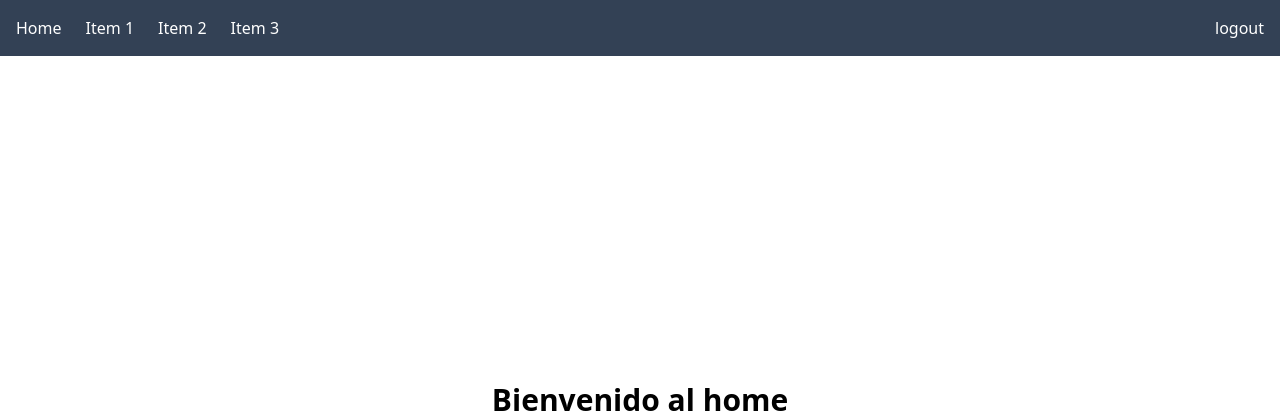
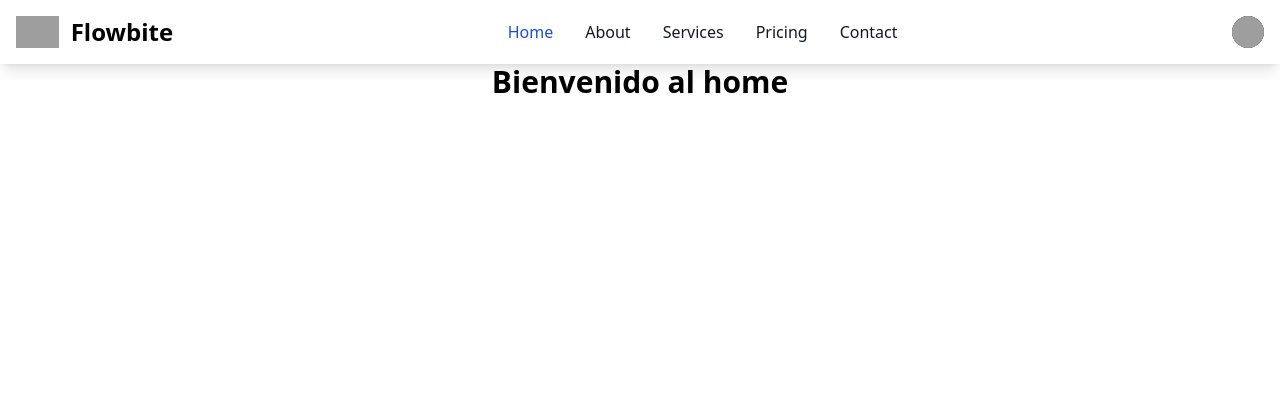
Before and after one commit to R-Berrocal/final-project, a PHP site: page /views/index.php in a window 1280 px wide. Shown: the top 420 px of the page. Run offline with PHP 8.4, Linux system fonts and the light colour scheme; the visitor is signed in with stand-in values (Sample User, id 1); some libraries are stand-ins or nearby versions; grey boxes are pictures that could not be loaded.

Commit message:
update login, navbar

```diff
--- a/models/user.php
+++ b/models/user.php
@@ -10,17 +10,17 @@ class UserModel extends Connection
 
     function getIdentification()
     {
-        return parent::validate($this->identification);
+        return mysqli_real_escape_string($this->connection, $this->identification);
     }
 
     function getEmail()
     {
-        return parent::validate($this->email);
+        return mysqli_real_escape_string($this->connection, $this->email);
     }
 
     function getPassword()
     {
-        return parent::validatePassword($this->password);
+        return password_hash($this->connection->real_escape_string($this->password), PASSWORD_BCRYPT, ['cost' => 4]);
     }
 
     function setIdentification($identification)
--- a/views/components/navbar.html
+++ /dev/null
@@ -1,39 +0,0 @@
-<nav class="flex justify-between w-full bg-slate-700 text-white p-4">
-  <div class="flex gap-6">
-    <a
-      class="no-underline hover:text-red-500 hover:underline"
-      aria-current="page"
-      href="/final-project/views"
-      >Home</a
-    >
-
-    <a
-      class="no-underline hover:text-red-500 hover:underline"
-      aria-current="page"
-      href="#"
-      >Item 1</a
-    >
-
-    <a
-      class="no-underline hover:text-red-500 hover:underline"
-      aria-current="page"
-      href="#"
-      >Item 2</a
-    >
-
-    <a
-      class="no-underline hover:text-red-500 hover:underline"
-      aria-current="page"
-      href="#"
-      >Item 3</a
-    >
-  </div>
-  <div>
-    <a
-      class="no-underline hover:text-red-500 hover:underline"
-      aria-current="page"
-      href="/final-project/controllers/logout.php"
-      >logout</a
-    >
-  </div>
-</nav>
--- /dev/null
+++ b/views/components/navbar.php
@@ -0,0 +1,62 @@
+
+
+<nav class="bg-white border-gray-200">
+  <div class="max-w-screen-xl flex flex-wrap items-center justify-between mx-auto p-4 shadow-lg">
+  <a href="https://flowbite.com/" class="flex items-center space-x-3 rtl:space-x-reverse">
+      <img src="https://flowbite.com/docs/images/logo.svg" class="h-8" alt="Flowbite Logo" />
+      <span class="self-center text-2xl font-semibold whitespace-nowrap">Flowbite</span>
+  </a>
+  <div class="flex items-center md:order-2 space-x-3 md:space-x-0 rtl:space-x-reverse">
+      <button type="button" class="flex text-sm bg-gray-800 rounded-full md:me-0 focus:ring-4 focus:ring-gray-300" id="user-menu-button" aria-expanded="false" data-dropdown-toggle="user-dropdown" data-dropdown-placement="bottom">
+        <span class="sr-only">Open user menu</span>
+        <img class="w-8 h-8 rounded-full" src="/docs/images/people/profile-picture-3.jpg" alt="user photo">
+      </button>
+      <!-- Dropdown menu -->
+      <div class="z-50 hidden my-4 text-base list-none bg-white divide-y divide-gray-100 rounded-lg shadow" id="user-dropdown">
+        <div class="px-4 py-3">
+          <span class="block text-sm text-gray-900"><?php echo ("$userLogued->identification")?></span>
+          <span class="block text-sm  text-gray-500 truncate "><?php echo ("$userLogued->email")?></span>
+        </div>
+        <ul class="py-2" aria-labelledby="user-menu-button">
+          <li>
+            <a href="#" class="block px-4 py-2 text-sm text-gray-700 hover:bg-gray-100">Dashboard</a>
+          </li>
+          <li>
+            <a href="#" class="block px-4 py-2 text-sm text-gray-700 hover:bg-gray-100">Settings</a>
+          </li>
+          <li>
+            <a href="#" class="block px-4 py-2 text-sm text-gray-700 hover:bg-gray-100">Earnings</a>
+          </li>
+          <li>
+            <a href="/final-project/controllers/logout.php" class="block px-4 py-2 text-sm text-gray-700 hover:bg-gray-100">Sign out</a>
+          </li>
+        </ul>
+      </div>
+      <button data-collapse-toggle="navbar-user" type="button" class="inline-flex items-center p-2 w-10 h-10 justify-center text-sm text-gray-500 rounded-lg md:hidden hover:bg-gray-100 focus:outline-none focus:ring-2 focus:ring-gray-200" aria-controls="navbar-user" aria-expanded="false">
+        <span class="sr-only">Open main menu</span>
+        <svg class="w-5 h-5" aria-hidden="true" xmlns="http://www.w3.org/2000/svg" fill="none" viewBox="0 0 17 14">
+            <path stroke="currentColor" stroke-linecap="round" stroke-linejoin="round" stroke-width="2" d="M1 1h15M1 7h15M1 13h15"/>
+        </svg>
+    </button>
+  </div>
+  <div class="items-center justify-between hidden w-full md:flex md:w-auto md:order-1" id="navbar-user">
+    <ul class="flex flex-col font-medium p-4 md:p-0 mt-4 border border-gray-100 rounded-lg bg-gray-50 md:space-x-8 rtl:space-x-reverse md:flex-row md:mt-0 md:border-0 md:bg-white">
+      <li>
+        <a href="#" class="block py-2 px-3 text-white bg-blue-700 rounded md:bg-transparent md:text-blue-700 md:p-0 md:dark:text-blue-500" aria-current="page">Home</a>
+      </li>
+      <li>
+        <a href="#" class="block py-2 px-3 text-gray-900 rounded hover:bg-gray-100 md:hover:bg-transparent md:hover:text-blue-700 md:p-0 ">About</a>
+      </li>
+      <li>
+        <a href="#" class="block py-2 px-3 text-gray-900 rounded hover:bg-gray-100 md:hover:bg-transparent md:hover:text-blue-700 md:p-0 ">Services</a>
+      </li>
+      <li>
+        <a href="#" class="block py-2 px-3 text-gray-900 rounded hover:bg-gray-100 md:hover:bg-transparent md:hover:text-blue-700 md:p-0 ">Pricing</a>
+      </li>
+      <li>
+        <a href="#" class="block py-2 px-3 text-gray-900 rounded hover:bg-gray-100 md:hover:bg-transparent md:hover:text-blue-700 md:p-0 ">Contact</a>
+      </li>
+    </ul>
+  </div>
+  </div>
+</nav>
--- a/views/create.php
+++ b/views/create.php
@@ -13,7 +13,7 @@
         <div class="max-w-screen-xl m-0 sm:m-10 bg-white shadow sm:rounded-lg flex justify-center flex-1">
             <div class="lg:w-1/2 xl:w-5/12 p-6 sm:p-12">
                 <div>
-                    <img src="https://storage.googleapis.com/devitary-image-host.appspot.com/15846435184459982716-LogoMakr_7POjrN.png" class="w-32 mx-auto" />
+                    <img src="../assets/images/logo.png" class="w-32 mx-auto" />
                 </div>
                 <div class="mt-12 flex flex-col items-center">
                     <h1 class="text-2xl xl:text-3xl font-extrabold">
--- a/views/index.php
+++ b/views/index.php
@@ -16,10 +16,8 @@
 </head>
 
 <body>
+    <?php include('./components/navbar.php');?>
     <div class="flex justify-between items-center flex-col h-screen width-full">
-        <?php
-        include('./components/navbar.html');
-        ?>
         <main class="flex flex-col justify-center items-center width-full">
             <h1 class="text-3xl font-bold">Bienvenido al home</h1>
         </main>
@@ -27,6 +25,7 @@
         <?php include('./components/footer.html');
         ?>
     </div>
+    <script src="https://cdnjs.cloudflare.com/ajax/libs/flowbite/1.8.1/flowbite.min.js"></script>
 </body>
 
 </html>
```
Also changed, not shown: index.html (+2 -9 lines), models/connection.php (+1 -9 lines), assets/images/logo.png (added).
